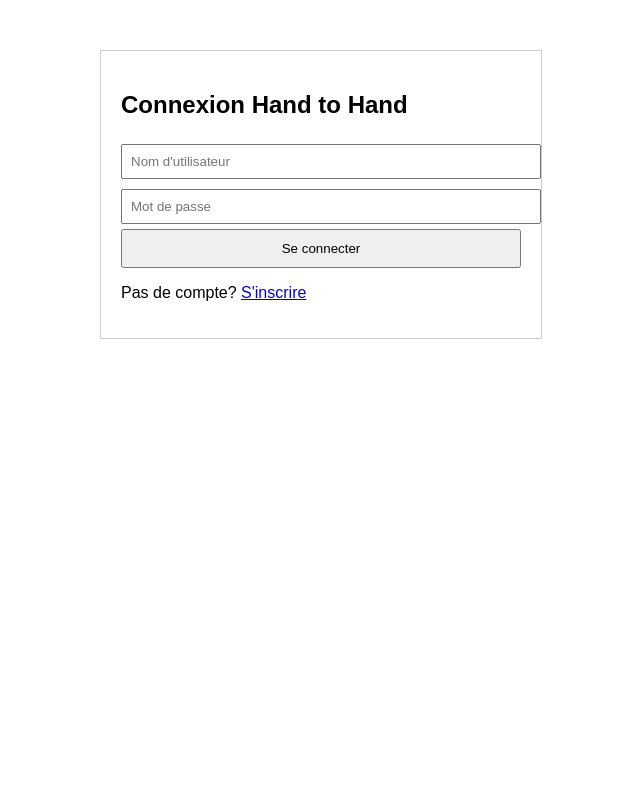
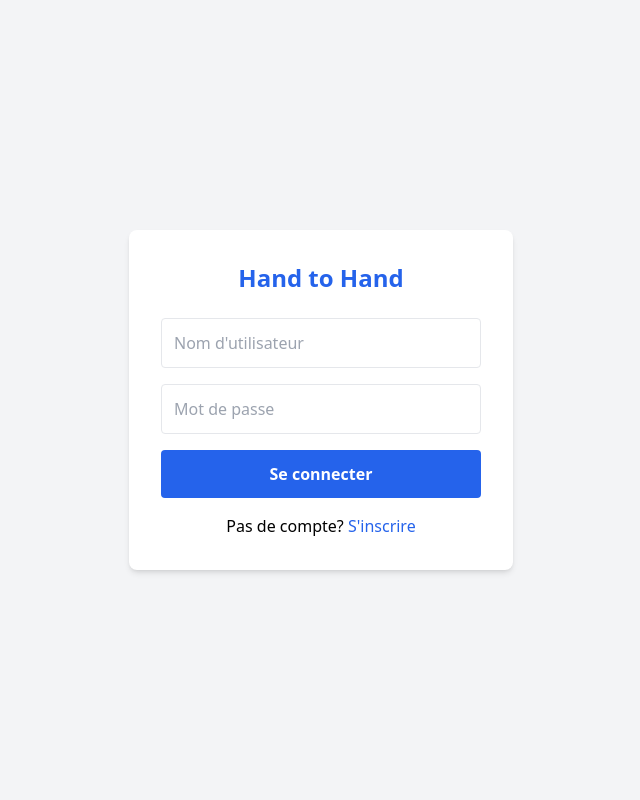
Before and after one commit to hand-to-hand-money/hand-to-hand-money, a Flask app: page /login in a window 1280 px wide. Shown: the whole page, without its empty margins (319-959 px from the left). Run offline with Flask 3, Linux system fonts and the light colour scheme; some libraries are stand-ins or nearby versions.

Commit message:
Refactor login.html with Tailwind CSS styling
Updated the login page to use Tailwind CSS for styling and improved layout.

```diff
--- a/templates/login.html
+++ b/templates/login.html
@@ -1,13 +1,12 @@
-<!DOCTYPE html>
-<html><head><title>Connexion</title>
-<style>body{font-family:Arial; max-width:400px; margin:50px auto; padding:20px; border:1px solid #ccc;}</style>
-</head><body>
-<h2>Connexion Hand to Hand</h2>
-{% with messages = get_flashed_messages(with_categories=true) %}{% for c,m in messages %}<p class="{{c}}">{{m}}</p>{% endfor %}{% endwith %}
-<form method="POST">
-    <input type="text" name="username" placeholder="Nom d'utilisateur" required style="width:100%; padding:8px; margin:5px 0;">
-    <input type="password" name="password" placeholder="Mot de passe" required style="width:100%; padding:8px; margin:5px 0;">
-    <button type="submit" style="width:100%; padding:10px;">Se connecter</button>
+<!DOCTYPE html><html><head><meta name="viewport" content="width=device-width, initial-scale=1.0"><title>Connexion</title><script src="https://cdn.tailwindcss.com"></script></head>
+<body class="bg-gray-100 flex items-center justify-center h-screen">
+<div class="bg-white p-8 rounded-lg shadow-md w-96">
+<h2 class="text-2xl font-bold text-center mb-6 text-blue-600">Hand to Hand</h2>
+{% with messages = get_flashed_messages(with_categories=true) %}{% for c,m in messages %}<div class="p-2 mb-3 rounded bg-red-100 text-red-700">{{m}}</div>{% endfor %}{% endwith %}
+<form method="POST" class="space-y-4">
+<input type="text" name="username" placeholder="Nom d'utilisateur" required class="w-full p-3 border rounded">
+<input type="password" name="password" placeholder="Mot de passe" required class="w-full p-3 border rounded">
+<button type="submit" class="w-full bg-blue-600 text-white py-3 rounded font-bold">Se connecter</button>
 </form>
-<p>Pas de compte? <a href="{{ url_for('register') }}">S'inscrire</a></p>
-</body></html>
+<p class="text-center mt-4">Pas de compte? <a href="{{ url_for('register') }}" class="text-blue-600">S'inscrire</a></p>
+</div></body></html>
```
